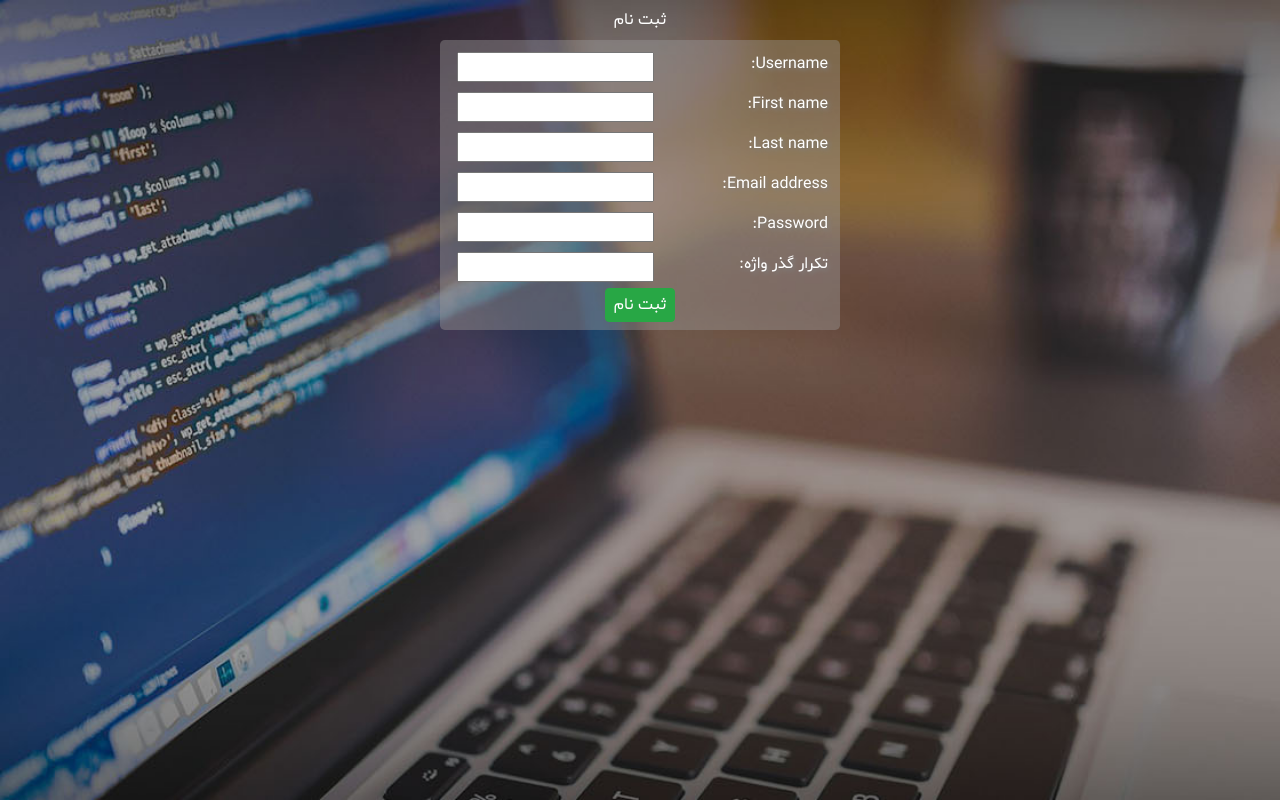
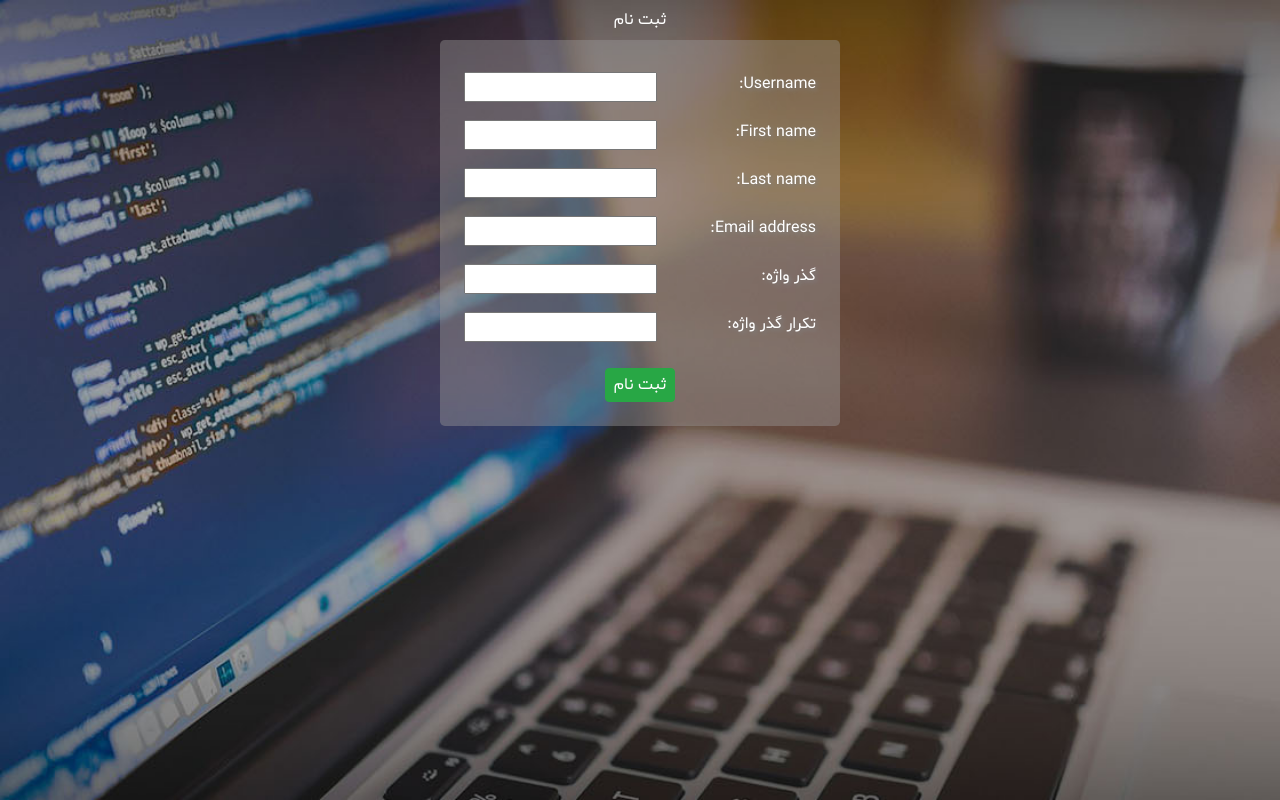
Before and after one commit to JavadZahedi/URL-shortener, a Django app: page /sign-up/ in a window 1280 px wide. Run offline with Django 3.2, Linux system fonts and the light colour scheme; some libraries are stand-ins or nearby versions.

Commit message:
sign up was handled successfully

```diff
--- a/URLshortener/forms.py
+++ b/URLshortener/forms.py
@@ -6,13 +6,16 @@ from django.core.exceptions import ValidationError
 
 
 class UserForm(forms.ModelForm):
-    password_repeat = forms.CharField(max_length=255, widget=forms.PasswordInput, label='تکرار گذر واژه')
+    password = forms.CharField(max_length=255, widget=forms.PasswordInput, label='گذر واژه')
+    password_repeat = forms.CharField(max_length=255, widget=forms.PasswordInput,
+                                      label='تکرار گذر واژه')
+
     class Meta:
         model = User
         fields = ['username', 'first_name', 'last_name', 'email', 'password']
 
     def clean(self):
-        cleaned_data = self.cleaned_data
+        cleaned_data = super().clean()
         password = cleaned_data.get('password')
         password_repeat = cleaned_data.get('password_repeat')
 
--- a/URLshortener/views.py
+++ b/URLshortener/views.py
@@ -1,4 +1,4 @@
-from django.shortcuts import render, get_object_or_404
+from django.shortcuts import render, get_object_or_404, redirect
 from django.http import HttpResponseRedirect
 from .models import URL
 from .forms import UserForm, UserProfileForm, SignInForm, URLForm
@@ -22,11 +22,14 @@ def shortened_url(request, slug):
 
 
 def sign_up(request):
+    if request.user.is_authenticated:
+        return redirect('URLshortener:dashboard')
+
     signed_up = False
     if request.method == 'POST':
         form = UserForm(request.POST)
         if form.is_valid():
-            user = form.save(commit=False)
+            user = form.save()
             user.set_password(user.password)
             user.save()
             login(request, user)
@@ -43,6 +46,9 @@ def sign_up(request):
 
 
 def sign_in(request):
+    if request.user.is_authenticated:
+        return redirect('URLshortener:dashboard')
+
     if request.method == 'POST':
         form = SignInForm(request.POST)
         if form.is_valid():
@@ -50,7 +56,7 @@ def sign_in(request):
             if user:
                 if user.is_active:
                     login(request, user)
-                    return HttpResponseRedirect('/dashboard')
+                    return redirect('URLshortener:dashboard')
                 else:
                     messages.error(request, 'حساب کاربری شما فعال نیست')
             else:
@@ -81,4 +87,4 @@ def add_url(request):
 @login_required
 def sign_out(request):
     logout(request)
-    return HttpResponseRedirect('/')
+    return redirect('URLshortener:home')
--- a/static/URLshortener/css/base_form.css
+++ b/static/URLshortener/css/base_form.css
@@ -22,5 +22,5 @@ div.form-div label {
 }
 
 input {
-    width: 95%;
+    width: 100%;
 }
--- a/templates/URLshortener/home.html
+++ b/templates/URLshortener/home.html
@@ -22,7 +22,7 @@
 <body>
 	<header class='container-fluid p-0'>
 		<nav class='navbar navbar-expand p-0'>
-		{% if user.authenticated %}
+		{% if user.is_authenticated %}
 			<ul class="navbar-nav p-0 m-0">
 				<li class="nav-item p-1 text-center">
 					<a class="nav-link" href="{% url 'URLshortener:dashboard' %}">پنل کاربری</a>
--- a/templates/URLshortener/sign_up.html
+++ b/templates/URLshortener/sign_up.html
@@ -5,26 +5,39 @@
 {% block form_title %} ثبت نام {% endblock %}
 
 {% block form_body %}
-<form id='sign-up' class='mx-auto' method='post' action="{% url 'URLshortener:sign-up' %}">
+    {% if signed_up %}
+        <div class='text-right text-white'>
+            <p>ثبت نام شما با موفقیت انجام شد</p>
+            <a class='btn btn-info' href="{% url 'URLshortener:home' %}">بازگشت به صفحه اصلی</a>
+            <a class='btn btn-info' href="{% url 'URLshortener:dashboard' %}">پنل کاربری</a>
+        </div>
+    {% else %}
+        <form id='sign-up' class='mx-auto p-3' method='post' action="{% url 'URLshortener:sign-up' %}">
             {% csrf_token %}
 
-    {% for error in form.errors %}
-        <div class='alert alert-danger'>{{ error }}</div>
+            {% for error in form.non_field_errors %}
+                <div class='alert alert-danger alert-dismissable text-right small p-2 my-1 mx-auto'>
+                    <button type="button" class="close" data-dismiss="alert">&times; </button>
+                    <span>{{ error }}</span>
+                </div>
             {% endfor %}
 
             {% for field in form.visible_fields %}
-        <div class='row p-1'>
+                <div class='row py-2'>
                     <div class='col-sm-5 text-right'>{{ field.label_tag }}</div>
                     <div class='col-sm-7 text-center'>{{ field }}</div>
                 </div>
 
                 {% for error in field.errors %}
-            <div class='alert alert-danger'>{{ error }}</div>
+                    <div class='alert alert-danger alert-dismissable text-right small p-2 my-1 mx-auto'>
+                        <button type="button" class="close" data-dismiss="alert">&times; </button>
+                        <span>{{ error }}</span>
+                    </div>
                 {% endfor %}
             {% endfor %}
-    <div class='text-center'>
+            <div class='text-center pt-3'>
                 <button type='submit' class='btn btn-success py-1 px-2'>ثبت نام</button>
             </div>
-
         </form>
+    {% endif %}
 {% endblock %}
```
Also changed, not shown: db.sqlite3. Lines whose indentation alone changed are shown as unchanged.
